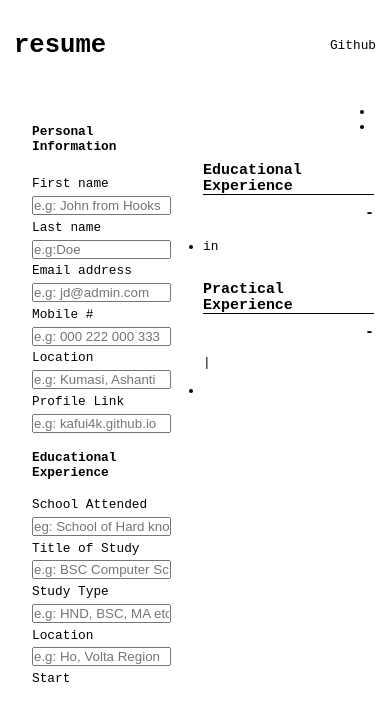
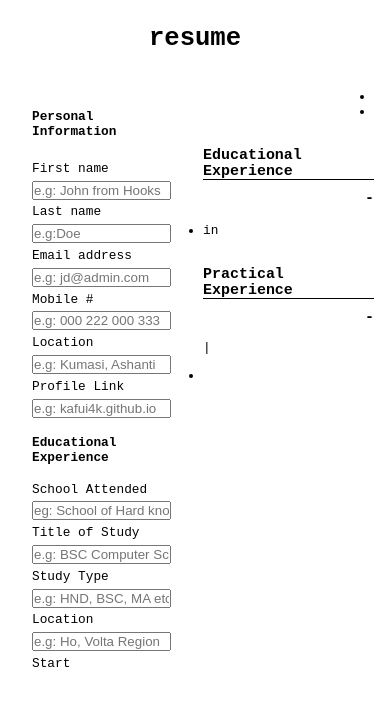
Before and after one commit to kafui4k/cv-project, a React (Create React App) app: page / in a window 390 px wide. Shown: the top 720 px of the page. Built offline with nearby package versions, Linux system fonts and the light colour scheme.

Commit message:
update the header component to display title in center on mobile view

```diff
--- a/src/components/header/header.component.jsx
+++ b/src/components/header/header.component.jsx
@@ -5,7 +5,7 @@ import './header.styles.scss';
 function Header() {
   return (
     <div className="header">
-      <h1>resume</h1>
+      <h1 className="header-ttile">resume</h1>
       <nav className="nav">
         <ul className="nav-items">
           <li>Github</li>
--- a/src/components/header/header.styles.scss
+++ b/src/components/header/header.styles.scss
@@ -6,6 +6,18 @@
 
 	h1 {
 		justify-content: center;
+	}
+
+	@media screen and (max-width: 800px) {
+			display: flex;
+			align-items: center;
+			justify-content: center;
+			height: 60px;
+        	padding: 10px;
+
+		.nav {
+			display: none;
+		}
 	}
 }
 
```
